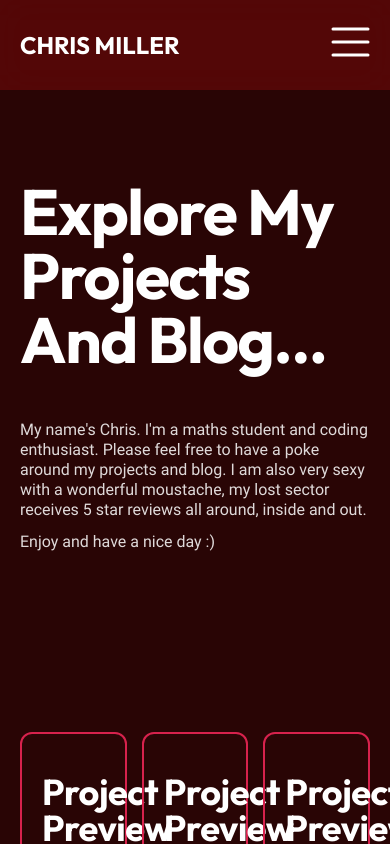
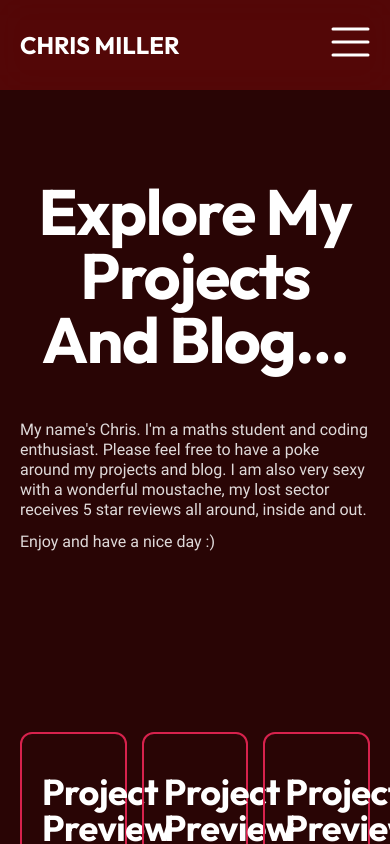
Before and after one commit to ChrisMillerpy/personalsite, a Next.js app: page / in a window 390 px wide. Shown: the top 844 px of the page. Built offline with nearby package versions, Linux system fonts and the light colour scheme.

Commit message:
Changed a couple things with how Hero looks on smaller screens

```diff
--- a/src/app/page.tsx
+++ b/src/app/page.tsx
@@ -7,7 +7,7 @@
 import BackgroundSpotlights from "@/components/Spotlight";
 
 export default function Home() {
-  const padding: string = "xl:px-56 lg:px-32  sm:px-10 px-5";
+  const padding: string = "xl:px-56 lg:px-32 sm:px-10 px-5";
   return (
     <>
       <main
--- a/src/components/Hero.tsx
+++ b/src/components/Hero.tsx
@@ -4,7 +4,9 @@
   return (
     <Section id="hero" className="md:grid md:grid-cols-2 md:gap-[15px]">
       <div>
-        <h1 className="mb-12">Explore My Projects And Blog...</h1>
+        <h1 className="mb-12 text-center md:text-left">
+          Explore My Projects And Blog...
+        </h1>
         <p className="md:w-5/6 mb-3">
           My name&apos;s Chris. I&apos;m a maths student and coding enthusiast.
           Please feel free to have a poke around my projects and blog. I am also
```
